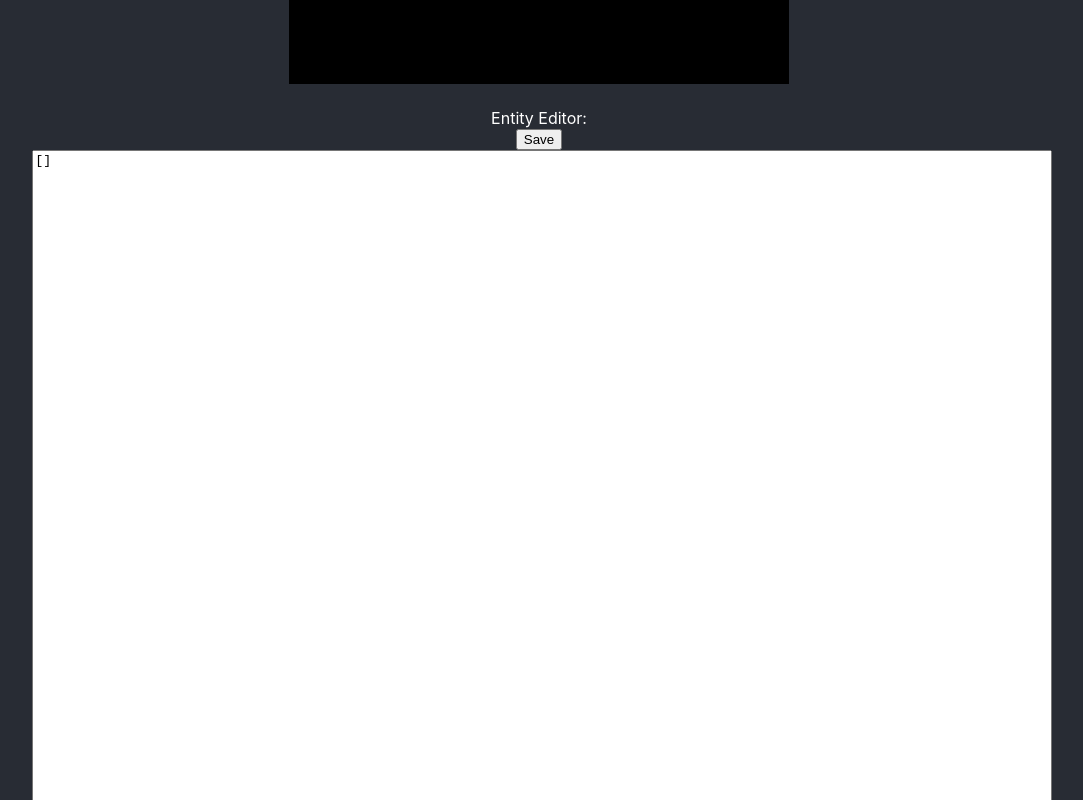
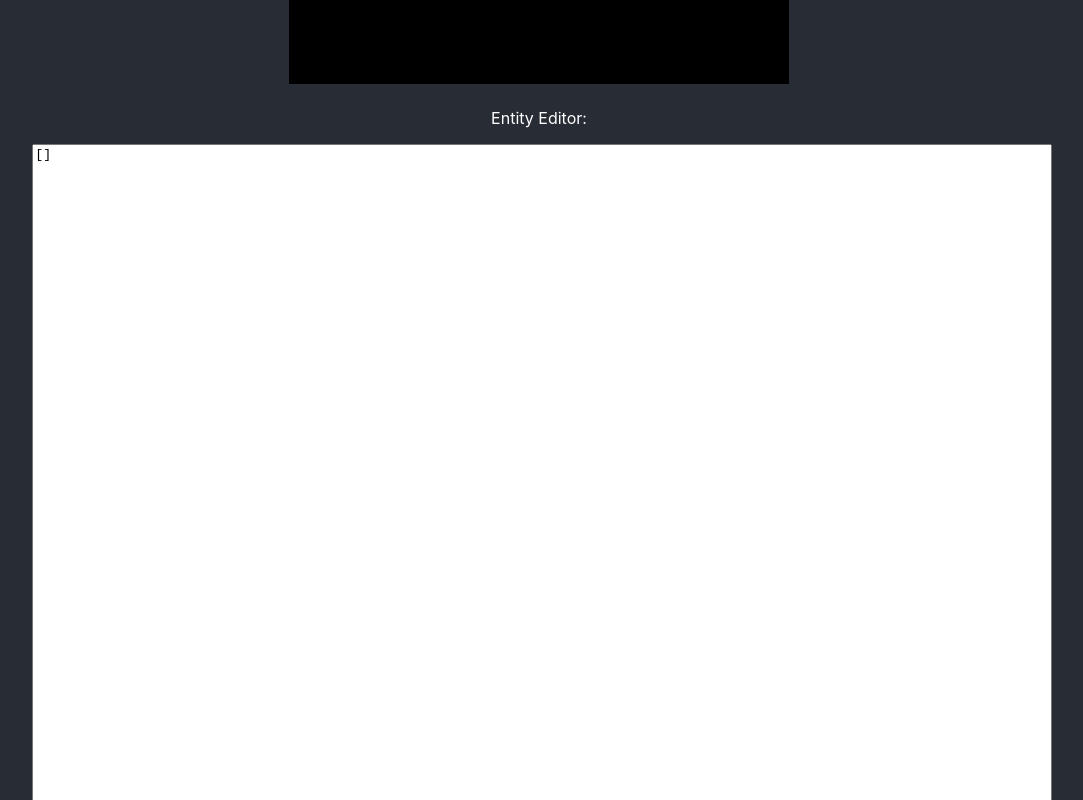
Before and after one commit to fadookie/diygames, a React (Create React App) app: page / in a window 1280 px wide. Shown: the part 680-1480 px from the top of the page, without its empty margins (101-1184 px from the left). Built offline with nearby package versions, Linux system fonts and the light colour scheme.

Commit message:
make entity editor live update

```diff
--- a/src/components/CodeEditor.css
+++ b/src/components/CodeEditor.css
@@ -9,3 +9,7 @@
   width: 100%;
   height: 550pt;
 }
+
+.error {
+  color: red;
+}
--- a/src/components/CodeEditor.js
+++ b/src/components/CodeEditor.js
@@ -7,32 +7,31 @@ function CodeEditor() {
   const { gameState, gameDispatch } = context;
   const { entities } = gameState;
 
-  const onSetEntities = entities => gameDispatch({ type: 'setEntities', entities });
-
   const stringifiedEntities = useMemo(
     JSON.stringify.bind(null, entities, undefined, 2),
   [entities]);
 
+  const [error, setError] = useState(null);
   const [text, setText] = useState(stringifiedEntities);
   useEffect(() => {
     setText(stringifiedEntities);
   }, [stringifiedEntities]);
 
-  const handleSubmit = (event) => {
-    event.preventDefault();
+  useEffect(() => {
     try {
       const entities = JSON.parse(text);
-      if (onSetEntities) onSetEntities(entities);
+      gameDispatch({ type: 'setEntities', entities });
+      setError(null);
     } catch (e) {
-      alert(e);
+      setError(e.message);
     }
-  };
+  }, [text, gameDispatch]);
 
   return (
-    <form className="codeEditor" onSubmit={handleSubmit}>
-      <input type="submit" value="Save" />
+    <div className="codeEditor">
+      <p className="error">{error}</p>
       <textarea value={text} onChange={evt => setText(evt.target.value)} />
-    </form>
+    </div>
   );
 }
 
```
